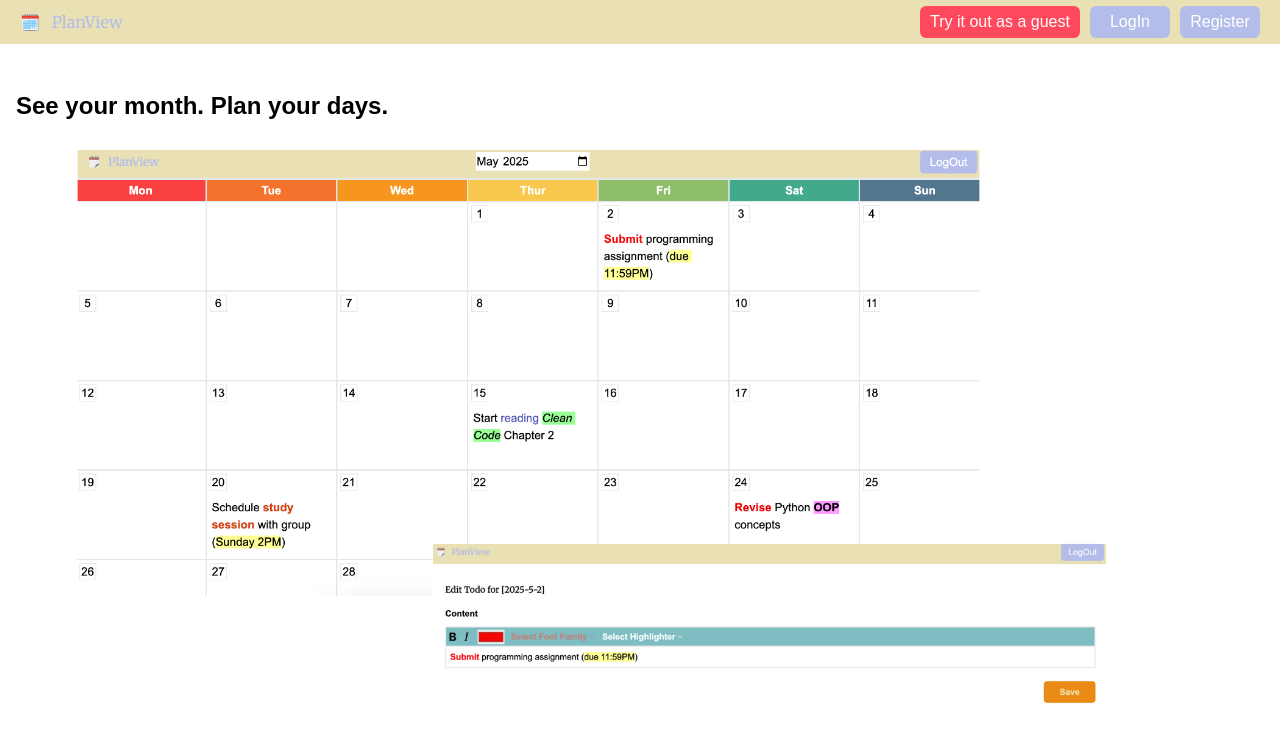
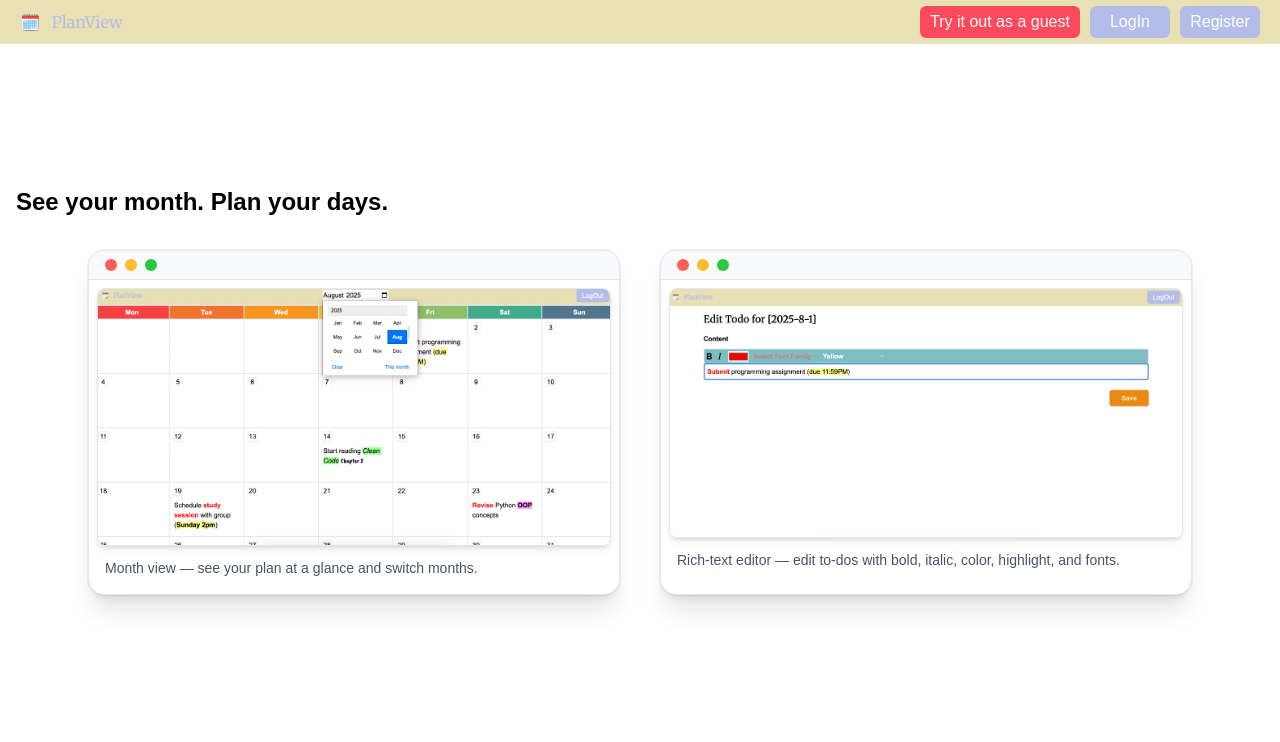
Before and after one commit to Jennifer-JY/planner, a Next.js app: page / in a window 1280 px wide. Shown: the top 742 px of the page. Built offline with nearby package versions, Linux system fonts and the light colour scheme; no server answers.

Commit message:
ui(home): add subtle shadows and polish screenshot cards

```diff
--- a/app/page.tsx
+++ b/app/page.tsx
@@ -1,17 +1,33 @@
 import Image from "next/image";
+import { DemoCard } from "./ui/components/demoCard";
 export default function Home() {
   return (
     <div className="h-full flex flex-col justify-center p-4">
       <h1 className="text-2xl font-semibold mb-4">
         See your month. Plan your days.
       </h1>
-      <Image
-        alt="Student calendar app interface showing tasks for May 2025"
-        src="/demo.png"
-        height={1010}
-        width={2048}
-        priority
-      />
+      <section className="mx-auto grid max-w-6xl gap-10 px-6 pb-16 pt-4 md:grid-cols-2">
+        <DemoCard caption="Month view — see your plan at a glance and switch months.">
+          <Image
+            alt="Monthly calendar with month picker"
+            src="/demo-month-view.png"
+            width={1524}
+            height={768}
+            className="w-full rounded-lg border border-slate-200 shadow-md"
+            priority
+          />
+        </DemoCard>
+
+        <DemoCard caption="Rich-text editor — edit to-dos with bold, italic, color, highlight, and fonts.">
+          <Image
+            alt="Todo editor with rich text"
+            src="/demo-editor.png"
+            width={2048}
+            height={733}
+            className="w-full rounded-lg border border-slate-200 shadow-md"
+          />
+        </DemoCard>
+      </section>
     </div>
   );
 }
--- /dev/null
+++ b/app/ui/components/demoCard.tsx
@@ -0,0 +1,23 @@
+import { ReactNode } from "react";
+
+export function DemoCard({
+  caption,
+  children,
+}: {
+  caption: string;
+  children: ReactNode;
+}) {
+  return (
+    <figure className="overflow-hidden rounded-2xl border border-slate-200 bg-white shadow-xl ring-1 ring-black/5">
+      <div className="flex items-center gap-2 border-b border-slate-200 bg-slate-50 px-4 py-2">
+        <span className="h-3 w-3 rounded-full bg-[#ff5f57]" />
+        <span className="h-3 w-3 rounded-full bg-[#febc2e]" />
+        <span className="h-3 w-3 rounded-full bg-[#28c840]" />
+      </div>
+      <div className="p-2">{children}</div>
+      <figcaption className="px-4 pb-4 pt-1 text-sm text-slate-600">
+        {caption}
+      </figcaption>
+    </figure>
+  );
+}
```
Also changed, not shown: public/demo-editor.png (added), public/demo-month-view.png (added).
